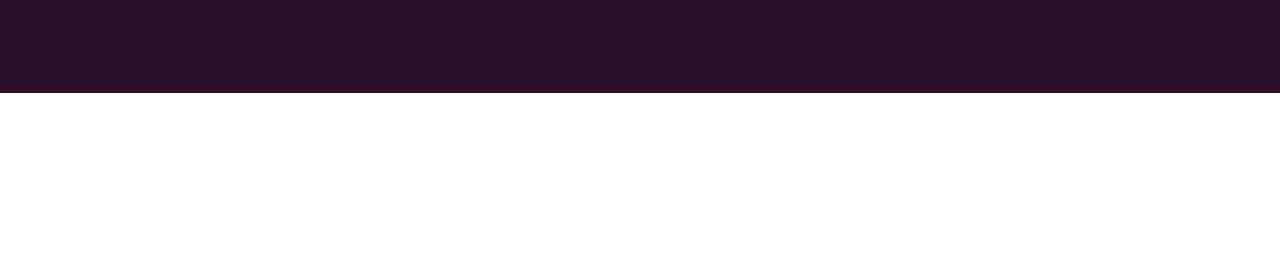
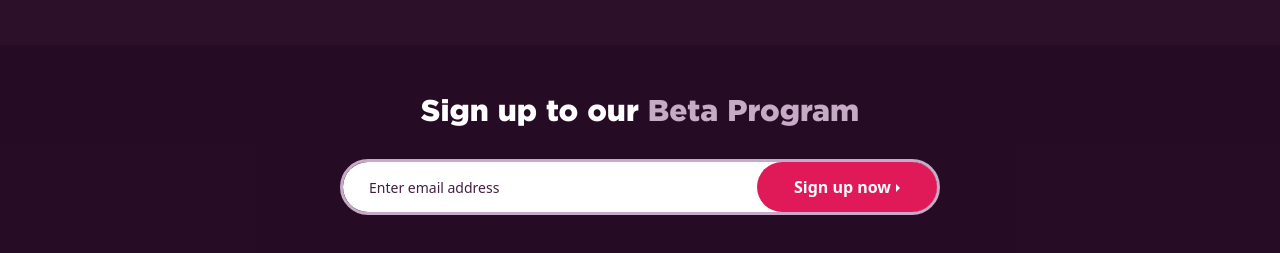
Before and after one commit to paingtk/Iron-Software, a plain HTML site: page index.html in a window 1280 px wide. Shown: the part 2142-2395 px from the top of the page. Before the commit the page ends 2235 px from the top, so only its background shows below. Drawn offline with nearby package versions, Linux system fonts and the light colour scheme.

Commit message:
implement footer section

```diff
--- a/index.css
+++ b/index.css
@@ -186,6 +186,19 @@ p.coming-soon {
   border-radius: 122px;
   background: rgba(23, 6, 23, 0.8);
 }
+.footer {
+  display: flex;
+  justify-content: center;
+  align-items: center;
+}
+.footer.input-group,
+.footer.input-group > .form-control.signup-input {
+  width: 600px;
+  height: 56px;
+}
+.footer.input-group > .rounded-btn {
+  height: 50px;
+}
 
 @media (min-width: 1400px) {
   .container {
--- a/index.html
+++ b/index.html
@@ -189,7 +189,7 @@
         </div>
       </div>
     </section>
-    <section class="primary-bg-color py-5">
+    <section class="primary-bg-color pt-5">
       <div class="container py-5">
         <h2>
           Early Access to
@@ -234,7 +234,32 @@
           </div>
         </div>
       </div>
+      <div class="gradient-bg-2 py-5">
+        <div class="container">
+          <h3 class="text-center">
+            Sign up to our
+            <span class="purple-light-font1">Beta Program</span>
+          </h3>
+          <div class="d-flex justify-content-center">
+            <div class="footer input-group mt-4 mb-4">
+              <input
+                type="email"
+                class="form-control rounded-pill position-absolute z-1 signup-input"
+                placeholder="Enter email address"
+                aria-label="Enter email address"
+                aria-describedby="basic-addon2"
+                size="20"
+              />
+              <button
+                class="d-flex justify-content-center align-items-center rounded-pill position-absolute z-3 rounded-btn"
+                type="button"
+              >
+                <span>Sign up now</span>
+              </button>
+            </div>
+          </div>
+        </div>
+      </div>
     </section>
-    <section class="footer-section"></section>
   </body>
 </html>
```
